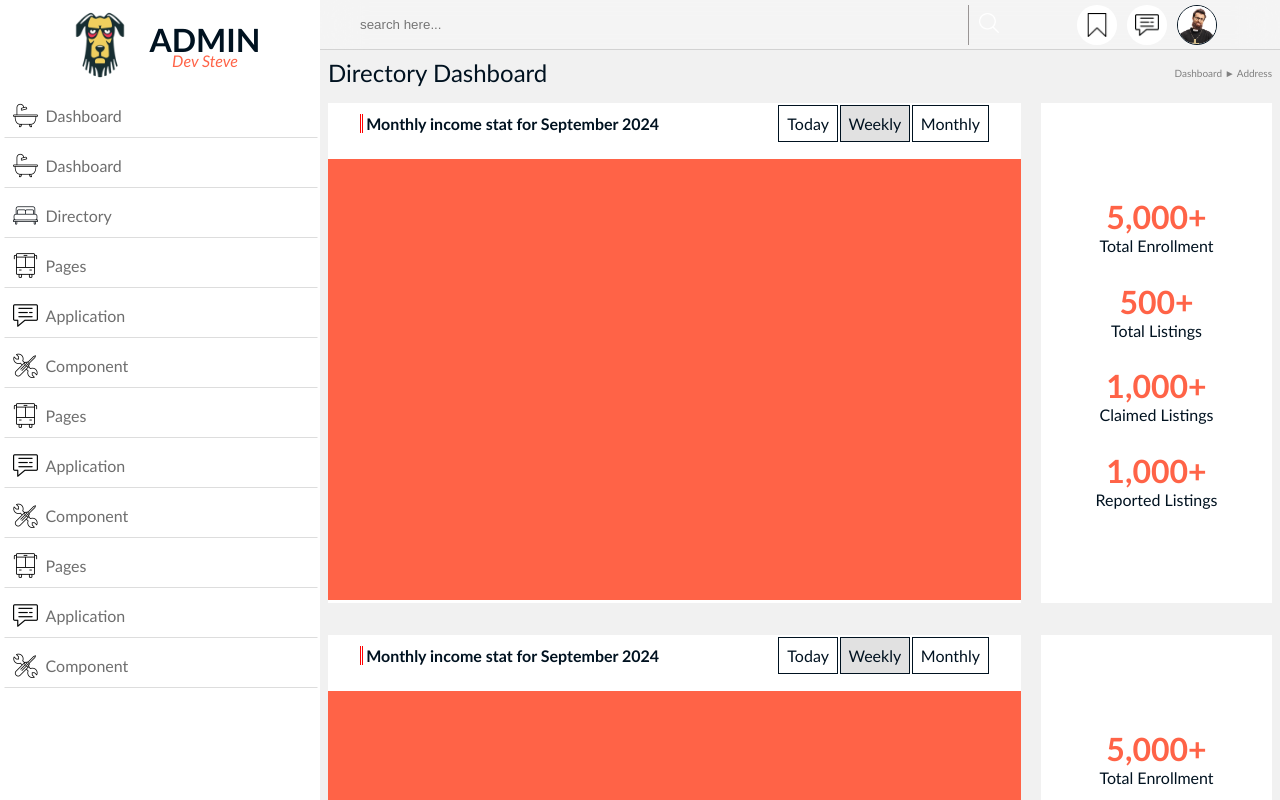
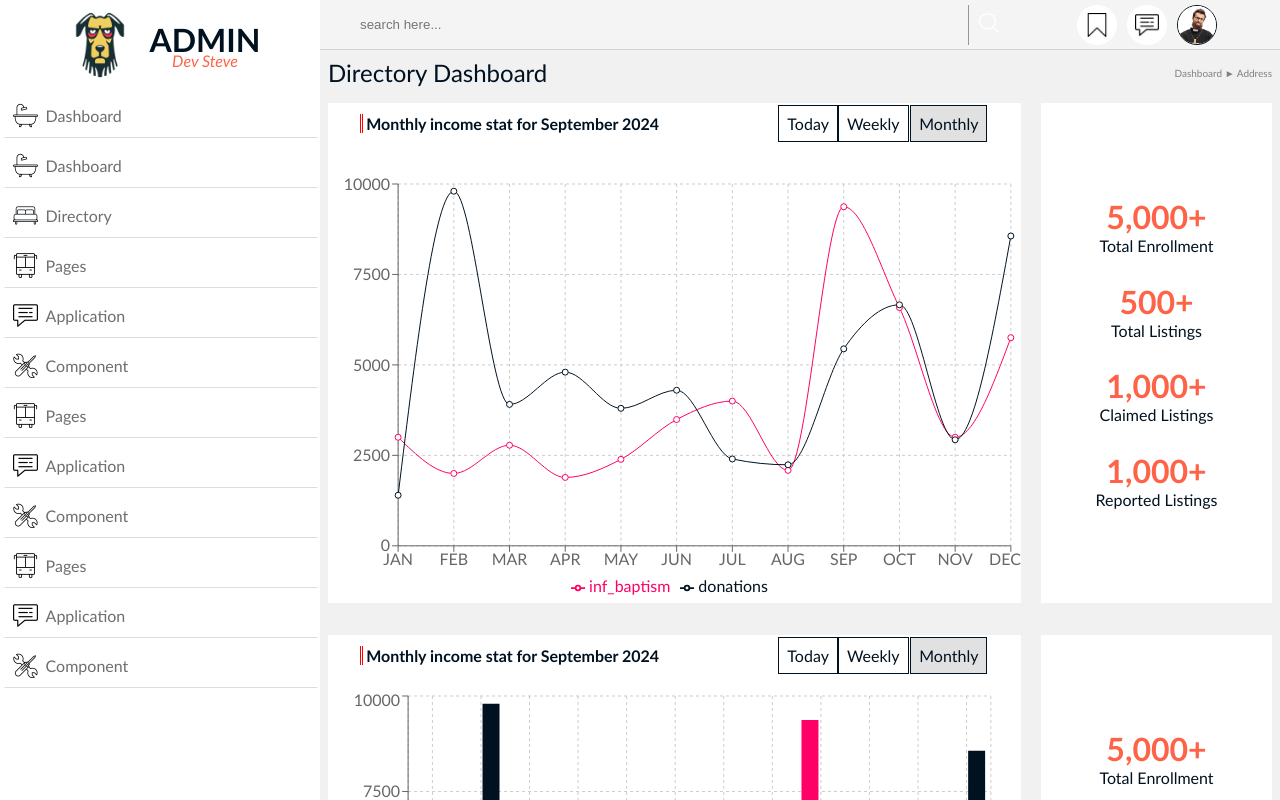
Before and after one commit to Asa-Steve/church_site, a React (Vite) app in the folder client/: page /admin in a window 1280 px wide. Built offline with nearby package versions, Linux system fonts and the light colour scheme.

Commit message:
Updated dashboard files

```diff
--- a/client/src/pages/Dashboard/Dashboard.css
+++ b/client/src/pages/Dashboard/Dashboard.css
@@ -301,8 +301,8 @@
   cursor: pointer;
 }
 
-.dash .right_dash .main .chart .left .left_info .filter div.wk,
-.dash .right_dash .main .stat .left .left_info .filter div.wk {
+.dash .right_dash .main .chart .left .left_info .filter div.active,
+.dash .right_dash .main .stat .left .left_info .filter div.active {
   background-color: rgba(128, 128, 128, 0.235);
   margin-inline: .1rem;
 }
@@ -310,7 +310,6 @@
 .dash .right_dash .main .chart .left .plot,
 .dash .right_dash .main .stat .left .plot {
   margin-top: 1rem;
-  background-color: tomato;
   height: calc(500px - 40px - 1.2rem);
 }
 
--- a/client/src/pages/Dashboard/Dashboard.jsx
+++ b/client/src/pages/Dashboard/Dashboard.jsx
@@ -1,31 +1,303 @@
 import "./Dashboard.scss";
 import { Link } from "react-router-dom";
 
+import React, { PureComponent, useState } from "react";
+import {
+  LineChart,
+  Line,
+  XAxis,
+  YAxis,
+  CartesianGrid,
+  Tooltip,
+  Legend,
+  ResponsiveContainer,
+  BarChart,
+  Bar,
+  Rectangle,
+} from "recharts";
 
-// import Line from "../Line/LineChart";
+// Dummy Data Generator
+// [
+//   {
+//     name: "JAN",
+//     inf_baptism: genRand(),
+//     donations: genRand(),
+//     amt: genRand(),
+//   },
+//   {
+//     name: "FEB",
+//     inf_baptism: genRand(),
+//     donations: genRand(),
+//     amt: genRand(),
+//   },
+//   {
+//     name: "APR",
+//     inf_baptism: genRand(),
+//     donations: genRand(),
+//     amt: genRand(),
+//   },
+//   {
+//     name: "MAY",
+//     inf_baptism: genRand(),
+//     donations: genRand(),
+//     amt: genRand(),
+//   },
+//   {
+//     name: "JUN",
+//     inf_baptism: genRand(),
+//     donations: genRand(),
+//     amt: genRand(),
+//   },
+//   {
+//     name: "JUL",
+//     inf_baptism: genRand(),
+//     donations: genRand(),
+//     amt: genRand(),
+//   },
+// ];
 
-// import { Doughnut } from 'react-chartjs-2';
-
-
-// const data = {
-//     labels: [
-//         'Red',
-//         'Blue',
-//         'Yellow'
-//     ],
-//     datasets: [{
-//         label: 'My First Dataset',
-//         data: [300, 50, 100],
-//         backgroundColor: [
-//             'rgb(255, 99, 132)',
-//             'rgb(54, 162, 235)',
-//             'rgb(255, 205, 86)'
-//         ],
-//         hoverOffset: 4
-//     }]
-// };
+const genRand = () => Math.floor(Math.random() * 8000 + 2000);
 
 const Dashboard = () => {
+  const [data, setData] = useState([
+    {
+      name: "JAN",
+      inf_baptism: 3000,
+      donations: 1398,
+      amt: 2210,
+    },
+    {
+      name: "FEB",
+      inf_baptism: 2000,
+      donations: 9800,
+      amt: 2290,
+    },
+    {
+      name: "MAR",
+      inf_baptism: 2780,
+      donations: 3908,
+      amt: 2000,
+    },
+    {
+      name: "APR",
+      inf_baptism: 1890,
+      donations: 4800,
+      amt: 2181,
+    },
+    {
+      name: "MAY",
+      inf_baptism: 2390,
+      donations: 3800,
+      amt: 2500,
+    },
+    {
+      name: "JUN",
+      inf_baptism: 3490,
+      donations: 4300,
+      amt: 2100,
+    },
+    {
+      name: "JUL",
+      inf_baptism: 4000,
+      donations: 2400,
+      amt: 2400,
+    },
+    {
+      name: "AUG",
+      inf_baptism: genRand(),
+      donations: genRand(),
+      amt: genRand(),
+    },
+    {
+      name: "SEP",
+      inf_baptism: genRand(),
+      donations: genRand(),
+      amt: genRand(),
+    },
+    {
+      name: "OCT",
+      inf_baptism: genRand(),
+      donations: genRand(),
+      amt: genRand(),
+    },
+    {
+      name: "NOV",
+      inf_baptism: genRand(),
+      donations: genRand(),
+      amt: genRand(),
+    },
+    {
+      name: "DEC",
+      inf_baptism: genRand(),
+      donations: genRand(),
+      amt: genRand(),
+    },
+  ]);
+  const [activeFilter, setActiveFilter] = useState(3);
+  const handleWeekly = () => {
+    const weeklyData = [
+      {
+        name: "W1",
+        inf_baptism: 9216,
+        donations: 2912,
+        amt: 2191,
+      },
+      {
+        name: "W2",
+        inf_baptism: 8085,
+        donations: 8703,
+        amt: 7089,
+      },
+      {
+        name: "W3",
+        inf_baptism: 4051,
+        donations: 5428,
+        amt: 3236,
+      },
+      {
+        name: "W4",
+        inf_baptism: 8413,
+        donations: 6969,
+        amt: 8705,
+      },
+      {
+        name: "W5",
+        inf_baptism: 4064,
+        donations: 9487,
+        amt: 9088,
+      },
+    ];
+    setData(weeklyData);
+    setActiveFilter(2);
+  };
+
+  const handleDaily = () => {
+    let dailyData = [
+      {
+        name: "SUN",
+        inf_baptism: 8505,
+        donations: 2348,
+        amt: 3917,
+      },
+      {
+        name: "MON",
+        inf_baptism: 7296,
+        donations: 2035,
+        amt: 6951,
+      },
+      {
+        name: "TUE",
+        inf_baptism: 9059,
+        donations: 3477,
+        amt: 2259,
+      },
+      {
+        name: "WED",
+        inf_baptism: 7090,
+        donations: 8646,
+        amt: 2164,
+      },
+      {
+        name: "THUR",
+        inf_baptism: 9158,
+        donations: 5467,
+        amt: 3720,
+      },
+      {
+        name: "FRI",
+        inf_baptism: 7697,
+        donations: 2999,
+        amt: 3648,
+      },
+      {
+        name: "SAT",
+        inf_baptism: 9697,
+        donations: 5999,
+        amt: 3648,
+      },
+    ];
+    setData(dailyData);
+    setActiveFilter(1);
+  };
+
+  const handleMonthly = () => {
+    const MonthlyData = [
+      {
+        name: "JAN",
+        inf_baptism: 3000,
+        donations: 1398,
+        amt: 2210,
+      },
+      {
+        name: "FEB",
+        inf_baptism: 2000,
+        donations: 9800,
+        amt: 2290,
+      },
+      {
+        name: "MAR",
+        inf_baptism: 2780,
+        donations: 3908,
+        amt: 2000,
+      },
+      {
+        name: "APR",
+        inf_baptism: 1890,
+        donations: 4800,
+        amt: 2181,
+      },
+      {
+        name: "MAY",
+        inf_baptism: 2390,
+        donations: 3800,
+        amt: 2500,
+      },
+      {
+        name: "JUN",
+        inf_baptism: 3490,
+        donations: 4300,
+        amt: 2100,
+      },
+      {
+        name: "JUL",
+        inf_baptism: 4000,
+        donations: 2400,
+        amt: 2400,
+      },
+      {
+        name: "AUG",
+        inf_baptism: genRand(),
+        donations: genRand(),
+        amt: genRand(),
+      },
+      {
+        name: "SEP",
+        inf_baptism: genRand(),
+        donations: genRand(),
+        amt: genRand(),
+      },
+      {
+        name: "OCT",
+        inf_baptism: genRand(),
+        donations: genRand(),
+        amt: genRand(),
+      },
+      {
+        name: "NOV",
+        inf_baptism: genRand(),
+        donations: genRand(),
+        amt: genRand(),
+      },
+      {
+        name: "DEC",
+        inf_baptism: genRand(),
+        donations: genRand(),
+        amt: genRand(),
+      },
+    ];
+    setData(MonthlyData);
+    setActiveFilter(3);
+  };
   return (
     <>
       <div className="dash">
@@ -42,65 +314,106 @@ const Dashboard = () => {
           <div className="menu">
             <div className="linked">
               <div className="blob"></div>
-                            <Link><img src="./imgs/dash_ic/1.png" alt="" />Dashboard</Link>
+              <Link>
+                <img src="./imgs/dash_ic/1.png" alt="" />
+                Dashboard
+              </Link>
             </div>
             <div className="linked">
               <div className="blob"></div>
-                            <Link><img src="./imgs/dash_ic/1.png" alt="" />Dashboard</Link>
+              <Link>
+                <img src="./imgs/dash_ic/1.png" alt="" />
+                Dashboard
+              </Link>
             </div>
             <div className="linked">
               <div className="blob"></div>
-                            <Link><img src="./imgs/dash_ic/2.png" alt="" />Directory</Link>
+              <Link>
+                <img src="./imgs/dash_ic/2.png" alt="" />
+                Directory
+              </Link>
             </div>
             <div className="linked">
               <div className="blob"></div>
-                            <Link><img src="./imgs/dash_ic/3.png" alt="" />Pages</Link>
+              <Link>
+                <img src="./imgs/dash_ic/3.png" alt="" />
+                Pages
+              </Link>
             </div>
             <div className="linked">
               <div className="blob"></div>
-                            <Link><img src="./imgs/dash_ic/4.png" alt="" />Application</Link>
+              <Link>
+                <img src="./imgs/dash_ic/4.png" alt="" />
+                Application
+              </Link>
             </div>
             <div className="linked">
               <div className="blob"></div>
-                            <Link><img src="./imgs/dash_ic/12.png" alt="" />Component</Link>
+              <Link>
+                <img src="./imgs/dash_ic/12.png" alt="" />
+                Component
+              </Link>
             </div>
             <div className="linked">
               <div className="blob"></div>
-                            <Link><img src="./imgs/dash_ic/3.png" alt="" />Pages</Link>
+              <Link>
+                <img src="./imgs/dash_ic/3.png" alt="" />
+                Pages
+              </Link>
             </div>
             <div className="linked">
               <div className="blob"></div>
-                            <Link><img src="./imgs/dash_ic/4.png" alt="" />Application</Link>
+              <Link>
+                <img src="./imgs/dash_ic/4.png" alt="" />
+                Application
+              </Link>
             </div>
             <div className="linked">
               <div className="blob"></div>
-                            <Link><img src="./imgs/dash_ic/12.png" alt="" />Component</Link>
+              <Link>
+                <img src="./imgs/dash_ic/12.png" alt="" />
+                Component
+              </Link>
             </div>
             <div className="linked">
               <div className="blob"></div>
-                            <Link><img src="./imgs/dash_ic/3.png" alt="" />Pages</Link>
+              <Link>
+                <img src="./imgs/dash_ic/3.png" alt="" />
+                Pages
+              </Link>
             </div>
             <div className="linked">
               <div className="blob"></div>
-                            <Link><img src="./imgs/dash_ic/4.png" alt="" />Application</Link>
+              <Link>
+                <img src="./imgs/dash_ic/4.png" alt="" />
+                Application
+              </Link>
             </div>
             <div className="linked">
               <div className="blob"></div>
-                            <Link><img src="./imgs/dash_ic/12.png" alt="" />Component</Link>
+              <Link>
+                <img src="./imgs/dash_ic/12.png" alt="" />
+                Component
+              </Link>
             </div>
-
           </div>
         </div>
         <div className="right_dash">
           <div className="top-bar">
             <form action="">
               <input type="text" placeholder="search here..." />
-                            <button><img src="./imgs/dash_ic/search.png" alt="" /></button>
+              <button>
+                <img src="./imgs/dash_ic/search.png" alt="" />
+              </button>
             </form>
             <div className="user_deit">
               <div className="icons">
-                                <div className="icon"><img src="./imgs/dash_ic/9.png" alt="" /></div>
-                                <div className="icon"><img src="./imgs/dash_ic/4.png" alt="" /></div>
+                <div className="icon">
+                  <img src="./imgs/dash_ic/9.png" alt="" />
+                </div>
+                <div className="icon">
+                  <img src="./imgs/dash_ic/4.png" alt="" />
+                </div>
                 <div className="profile-pic">
                   <img src="./imgs/pastor3.jpg" alt="" />
                 </div>
@@ -109,8 +422,12 @@ const Dashboard = () => {
           </div>
 
           <div className="mid-bar">
-                        <div className="dash-subtitle"><h2>Directory Dashboard</h2></div>
-                        <div className="dash-breadcrumb"><p>Dashboard ► Address</p></div>
+            <div className="dash-subtitle">
+              <h2>Directory Dashboard</h2>
+            </div>
+            <div className="dash-breadcrumb">
+              <p>Dashboard ► Address</p>
+            </div>
           </div>
 
           <div className="main">
@@ -121,13 +438,57 @@ const Dashboard = () => {
                     <h4>Monthly income stat for September 2024</h4>
                   </div>
                   <div className="filter">
-                                        <div className="td">Today</div>
-                                        <div className="wk">Weekly</div>
-                                        <div className="mt">Monthly</div>
+                    <div
+                      className={activeFilter === 1 ? "td active" : "td"}
+                      onClick={handleDaily}
+                    >
+                      Today
+                    </div>
+                    <div
+                      className={activeFilter === 2 ? "wk active" : "wk"}
+                      onClick={handleWeekly}
+                    >
+                      Weekly
+                    </div>
+                    <div
+                      className={activeFilter === 3 ? "mt active" : "mt"}
+                      onClick={handleMonthly}
+                    >
+                      Monthly
+                    </div>
                   </div>
                 </div>
                 <div className="plot">
-
+                  <ResponsiveContainer width="100%" height="100%">
+                    <LineChart
+                      width={100}
+                      height={200}
+                      data={data}
+                      margin={{
+                        top: 25,
+                        right: 10,
+                        left: 10,
+                        bottom: 5,
+                      }}
+                    >
+                      <CartesianGrid strokeDasharray="3 3" />
+                      <XAxis dataKey="name" />
+                      <YAxis />
+                      <Tooltip />
+                      <Legend />
+                      <Line
+                        type="monotone"
+                        dataKey="inf_baptism"
+                        stroke="#ff0066"
+                        activeDot={{ r: 8 }}
+                      />
+                      <Line
+                        type="monotone"
+                        dataKey="donations"
+                        stroke="#001220"
+                      />
+                    </LineChart>
+                  </ResponsiveContainer>
                 </div>
               </div>
               <div className="right">
@@ -158,13 +519,56 @@ const Dashboard = () => {
                     <h4>Monthly income stat for September 2024</h4>
                   </div>
                   <div className="filter">
-                                        <div className="td">Today</div>
-                                        <div className="wk">Weekly</div>
-                                        <div className="mt">Monthly</div>
+                    <div
+                      className={activeFilter === 1 ? "td active" : "td"}
+                      onClick={handleDaily}
+                    >
+                      Today
+                    </div>
+                    <div
+                      className={activeFilter === 2 ? "wk active" : "wk"}
+                      onClick={handleWeekly}
+                    >
+                      Weekly
+                    </div>
+                    <div
+                      className={activeFilter === 3 ? "mt active" : "mt"}
+                      onClick={handleMonthly}
+                    >
+                      Monthly
+                    </div>
                   </div>
                 </div>
                 <div className="plot">
-
+                  <ResponsiveContainer width="100%" height="100%">
+                    <BarChart
+                      width={500}
+                      height={300}
+                      data={data}
+                      margin={{
+                        top: 5,
+                        right: 30,
+                        left: 20,
+                        bottom: 5,
+                      }}
+                    >
+                      <CartesianGrid strokeDasharray="3 3" />
+                      <XAxis dataKey="name" />
+                      <YAxis />
+                      <Tooltip />
+                      <Legend />
+                      <Bar
+                        dataKey="inf_baptism"
+                        fill="#ff0066"
+                        activeBar={<Rectangle fill="pink" stroke="blue" />}
+                      />
+                      <Bar
+                        dataKey="donations"
+                        fill="#001220"
+                        activeBar={<Rectangle fill="gold" stroke="purple" />}
+                      />
+                    </BarChart>
+                  </ResponsiveContainer>
                 </div>
               </div>
               <div className="right">
@@ -193,6 +597,6 @@ const Dashboard = () => {
       </div>
     </>
   );
-}
+};
 
 export default Dashboard;
--- a/client/src/pages/Dashboard/Dashboard.scss
+++ b/client/src/pages/Dashboard/Dashboard.scss
@@ -247,7 +247,7 @@
                                 padding: .5rem;
                                 cursor: pointer;
 
-                                &.wk {
+                                &.active {
                                     background-color: rgba(128, 128, 128, 0.235);
                                     margin-inline: .1rem;
                                 }
@@ -257,7 +257,7 @@
 
                     .plot {
                         margin-top: 1rem;
-                        background-color: tomato;
+                        // background-color: tomato;
                         height: calc(500px - 40px - 1.2rem);
                     }
                 }
```
Also changed, not shown: 1 other file (tests, documents, lock files or other folders). Lines whose indentation alone changed are shown as unchanged.
